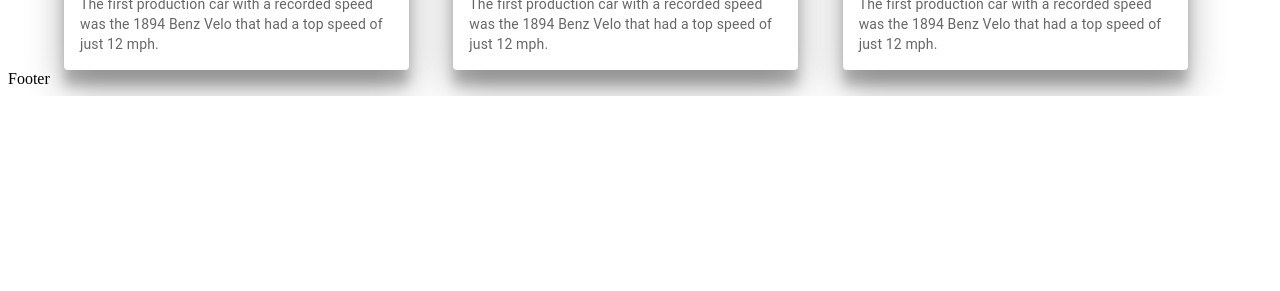
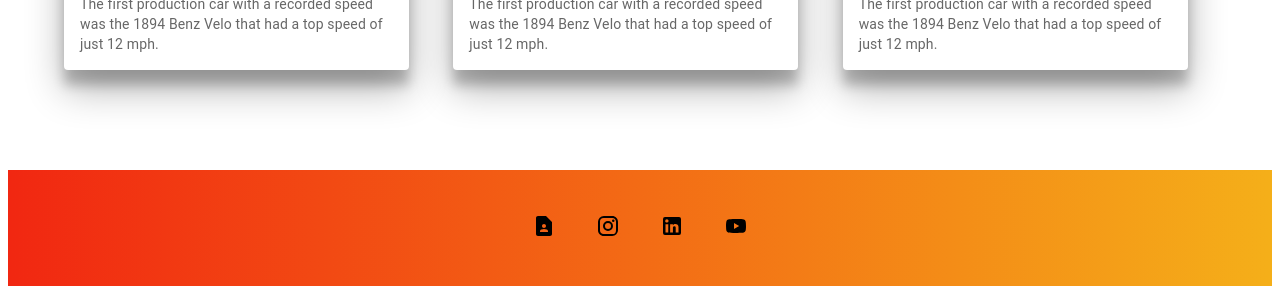
Before and after one commit to blue-print-creates/blueprint_website, a React (Create React App) app in the folder client/: page / in a window 1280 px wide. Shown: the part 2315-2606 px from the top of the page. Before the commit the page ends 2411 px from the top, so only its background shows below. Built offline with nearby package versions, Linux system fonts and the light colour scheme.

Commit message:
Add files via upload

```diff
--- a/client/src/components/Footer.jsx
+++ b/client/src/components/Footer.jsx
@@ -1,9 +1,44 @@
 import React from "react";
+import { Link, Container, Box } from "@mui/material";
+import InstagramIcon from '@mui/icons-material/Instagram';
+import LinkedInIcon from '@mui/icons-material/LinkedIn';
+import YouTubeIcon from '@mui/icons-material/YouTube';
+import ContactPageIcon from '@mui/icons-material/ContactPage';
 
 const Footer = () => {
     return(
-        <div className="footer">
-            Footer
+        <div className="footer" style={{marginTop: "100px"}}>
+            <Box
+                py={{lg: 3, xs: 1, sm: 2}}
+                style={{backgroundImage: "linear-gradient(to right, #f12711, #f5af19)"}}
+            >
+                <Container maxwifth="lg">
+                    <Box container spacing= {5}>
+                        <Box item xs={12} sm={4} style={{display: "flex", justifyContent: "center"}}>
+                            <Box style={{padding: "20px"}}>
+                                <Link href = "/" color="inherit">
+                                    <ContactPageIcon/>
+                                </Link>
+                            </Box>
+                            <Box style={{padding: "20px"}}>
+                                <Link href = "/" color="inherit">
+                                    <InstagramIcon/>
+                                </Link>
+                            </Box>
+                            <Box style={{padding: "20px"}}>
+                                <Link href = "/" color="inherit">
+                                    <LinkedInIcon/>
+                                </Link>
+                            </Box>
+                            <Box style={{padding: "20px"}}>
+                                <Link href = "/" color="inherit">
+                                    <YouTubeIcon/>
+                                </Link>
+                            </Box>
+                        </Box>
+                    </Box>
+                </Container>
+            </Box>
         </div>
     )
 }
--- a/client/src/components/Navigation.jsx
+++ b/client/src/components/Navigation.jsx
@@ -8,11 +8,11 @@ import { Link } from "react-router-dom";
 const Navigation = () => {
   const theme = useTheme();
   const isSmall = useMediaQuery(theme.breakpoints.down('sm'));
-  const [page, setPage] = React.useState('Home');
+  // const [page, setPage] = React.useState('Home');
 
-  const handleChange = (event) => {
-    setPage(event.target.value);
-  };
+  // const handleChange = (event) => {
+  //   setPage(event.target.value);
+  // };
 
   const buttonVariant = "text"
 
--- a/client/src/components/NotFound.jsx
+++ b/client/src/components/NotFound.jsx
@@ -1,9 +1,30 @@
 import React from 'react';
+import { Typography, Link, Box, Button, Card, CardContent, CardMedia} from "@mui/material";
 
 function NotFound() {
   return (
     <div className="not-found">
-      Error 404
+      <Box style={{display: "flex", justifyContent: "center" }}>
+          <Card style={{width: '400px'}}>
+            <CardMedia
+              component="img"
+              alt="1"
+              image="https://i.pinimg.com/originals/cd/cb/c6/cdcbc63feb921bab19929dc7be37c928.jpg"
+            />
+            <CardContent>
+              <Typography gutterBottom variant="h5" component="div">
+                Looks like you don't belong here go to your
+                <Link to="/">
+                  <Button>
+                      <Typography variant="body2" color="primary">
+                        Home
+                      </Typography>
+                  </Button>
+                </Link>
+              </Typography>
+            </CardContent>
+          </Card>
+      </Box>
     </div>
   )
 }
```
